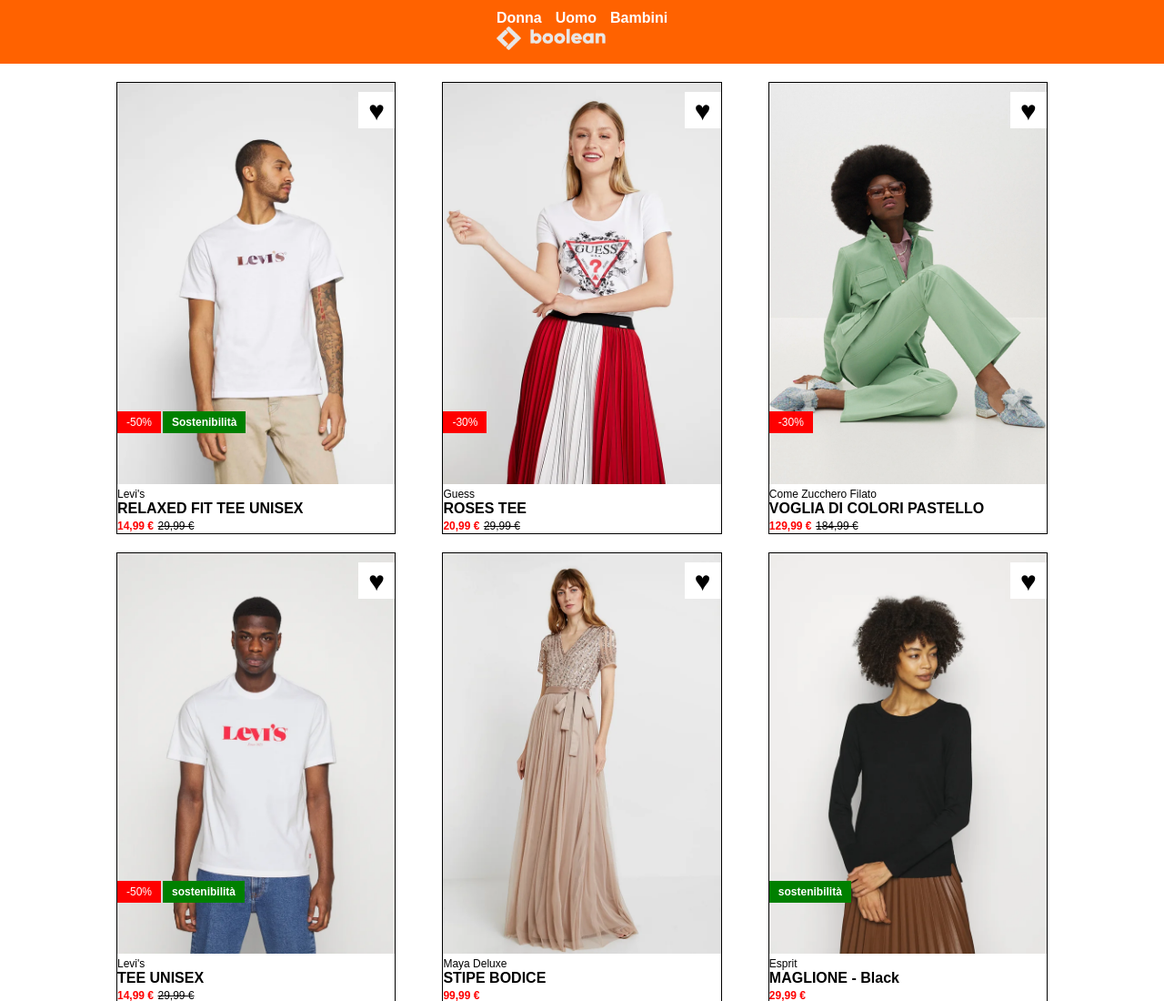
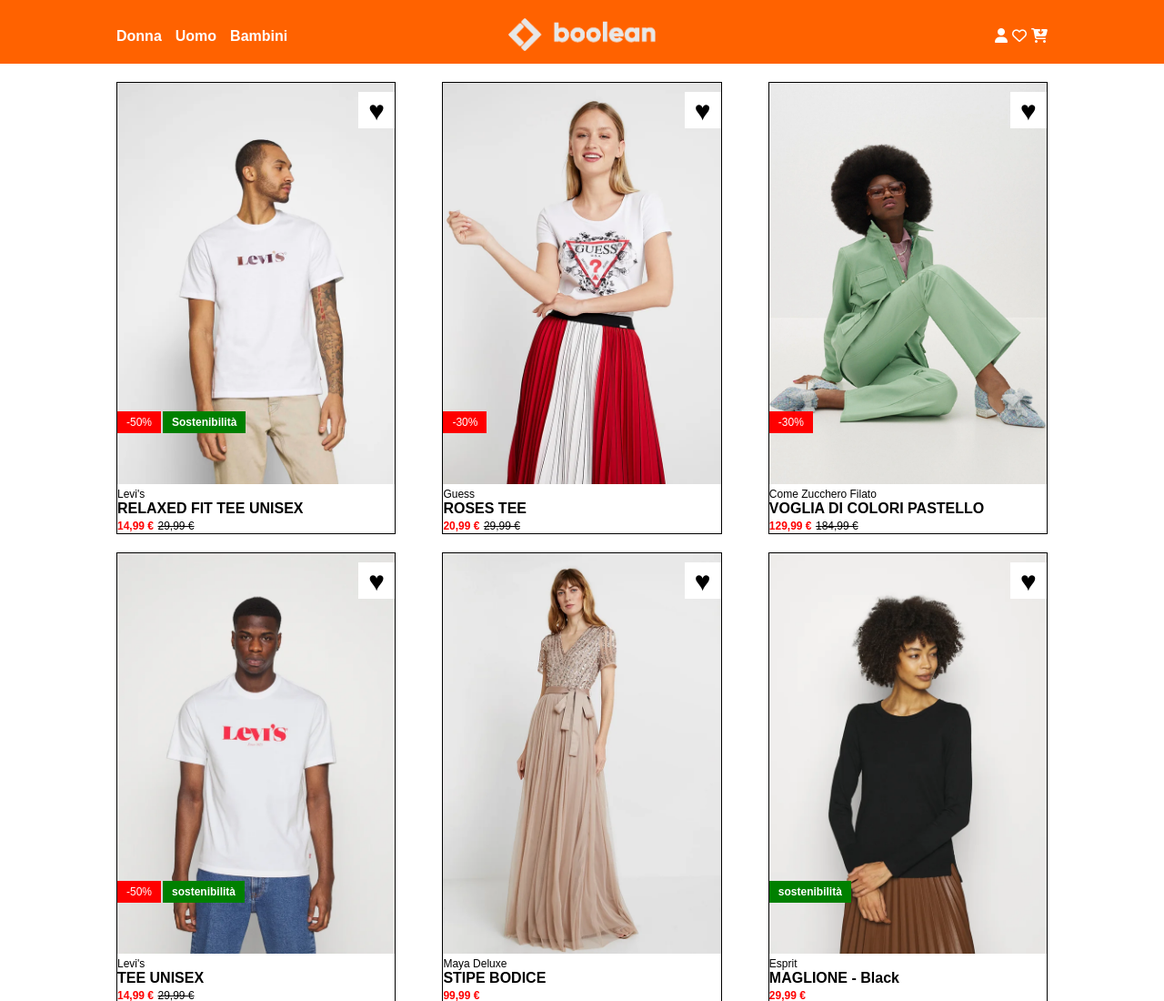
Before and after one commit to qsrdev/html-css-boolando, a plain HTML site: page index.html in a window 1280 px wide. Shown: the top 1100 px of the page at 91% size. Drawn offline with Linux system fonts and the light colour scheme.

Commit message:
feat: bonus completed

```diff
--- a/css/style.css
+++ b/css/style.css
@@ -21,16 +21,18 @@ header {
   height: 70px;
   width: 100%;
   background-color: rgb(255, 98, 0);
-  justify-content: space-between;
-  align-items: center;
   z-index: 1;
   position: sticky;
   top: 0;
 }
 
 .header-container {
-  max-width: 100%;
+  padding-top: 10px;
+  width: 80%;
+  max-width: 1300px;
   margin: 0 auto;
+  display: flex;
+  align-items: center;
 }
 
 .nav-categories {
@@ -38,10 +40,24 @@ header {
   gap: 15px;
   list-style: none;
   font-weight: bold;
+  width: 30%;
+}
+
+.nav-checkout {
+  display: flex;
+  list-style: none;
+  gap: 5px;
+  width: 30%;
+  justify-content: flex-end;
 }
 
 .logo {
   width: 120px;
+  width: 30%;
+}
+
+.col-30 {
+  width: 30%;
 }
 
 /* COMMON */
--- a/index.html
+++ b/index.html
@@ -27,9 +27,20 @@
           <li><a href="">Uomo</a></li>
           <li><a href="">Bambini</a></li>
         </ul>
-        <div>
+        <div align="center">
           <img class="logo" src="./img/boolean-logo.png" alt="boolean-logo" />
         </div>
+        <ul class="nav-checkout">
+          <li class="social-icon">
+            <a href=""><i class="fa-solid fa-user"></i></a>
+          </li>
+          <li class="social-icon">
+            <a href=""><i class="fa-regular fa-heart"></i></a>
+          </li>
+          <li class="social-icon">
+            <a href=""><i class="fa-solid fa-cart-arrow-down"></i></a>
+          </li>
+        </ul>
       </div>
     </header>
     <!-- end Header -->
```
